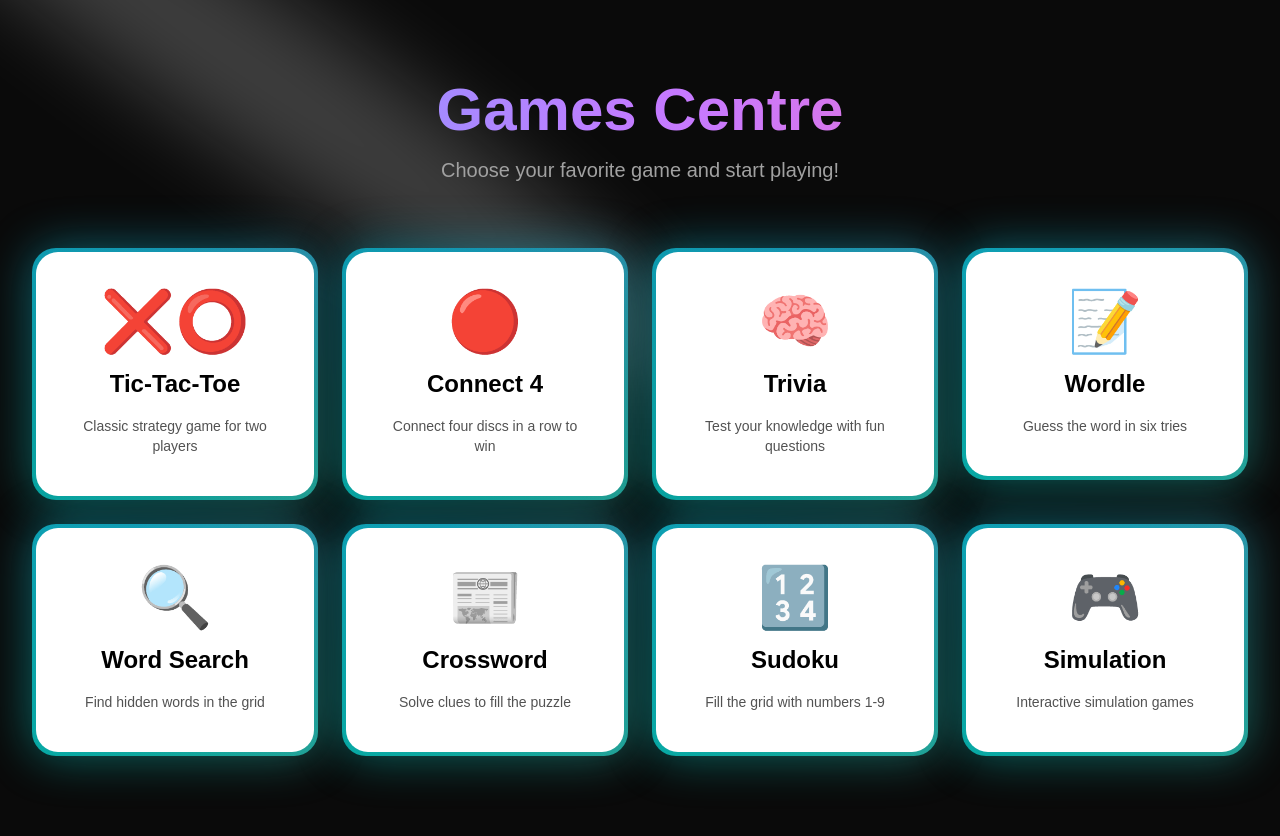
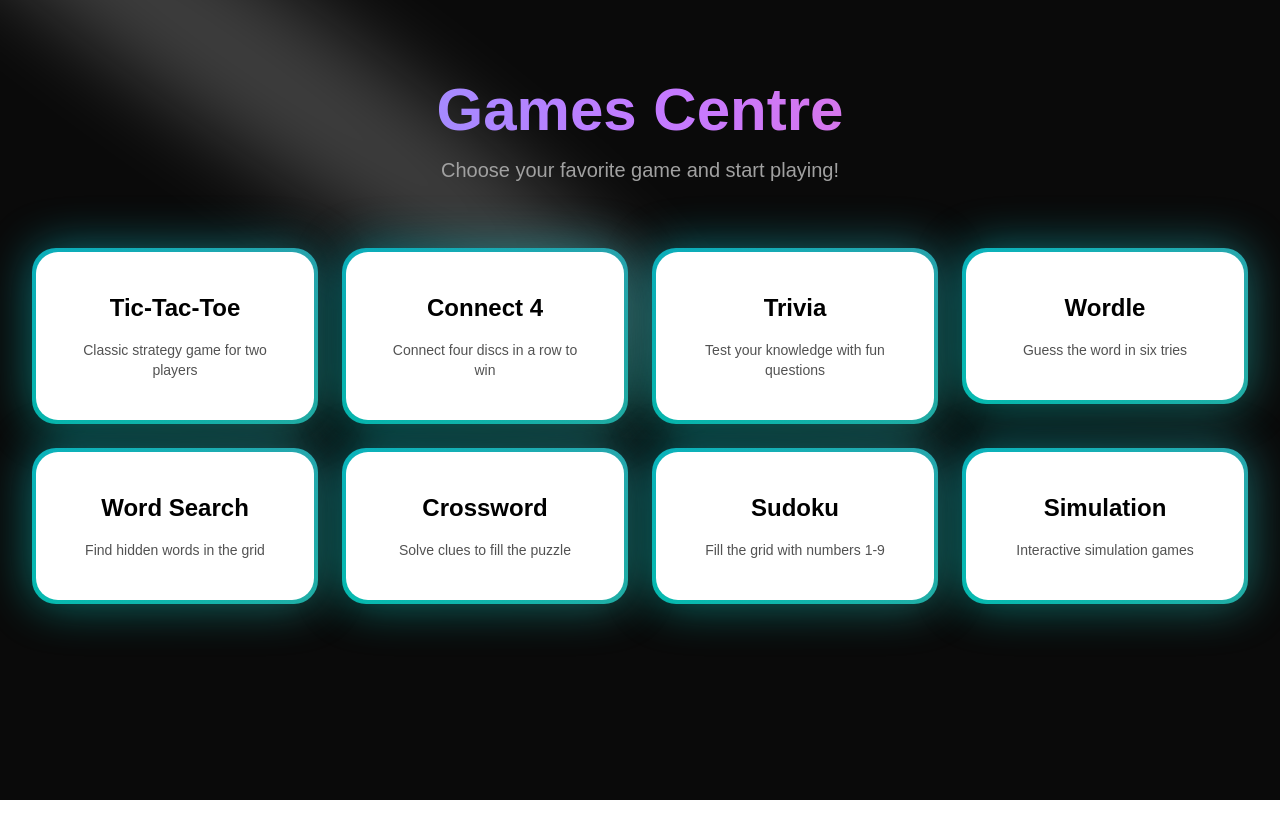
Before and after one commit to teozhengyang/games, a Next.js app in the folder app/: page / in a window 1280 px wide. After the commit the page ends 800 px from the top, so only its background shows below. Built offline with nearby package versions, Linux system fonts and the light colour scheme.

Commit message:
feat: update formatting of game card file

```diff
--- a/app/app/page.tsx
+++ b/app/app/page.tsx
@@ -83,7 +83,6 @@
                             key={game.title}
                             title={game.title}
                             description={game.description}
-                            icon={game.icon}
                             href={game.href}
                             delay={index * 0.1}
                         />
--- a/app/components/game-card.tsx
+++ b/app/components/game-card.tsx
@@ -7,12 +7,11 @@
 interface GameCardProps {
     title: string;
     description: string;
-  icon: string;
     href: string;
     delay?: number;
 }
 
-export function GameCard({ title, description, icon, href, delay = 0 }: GameCardProps) {
+export function GameCard({ title, description, href, delay = 0 }: GameCardProps) {
     return (
         <motion.div
             initial={{ opacity: 0, y: 20 }}
@@ -22,7 +21,6 @@
             <Link href={href}>
                 <BackgroundGradient className="rounded-[22px] p-4 sm:p-10 bg-white dark:bg-zinc-900 hover:scale-105 transition-transform duration-300">
                     <div className="flex flex-col items-center text-center space-y-4">
-            <div className="text-6xl">{icon}</div>
                         <h3 className="text-2xl font-bold text-black dark:text-white">
                             {title}
                         </h3>
```
Lines whose indentation alone changed are shown as unchanged.
